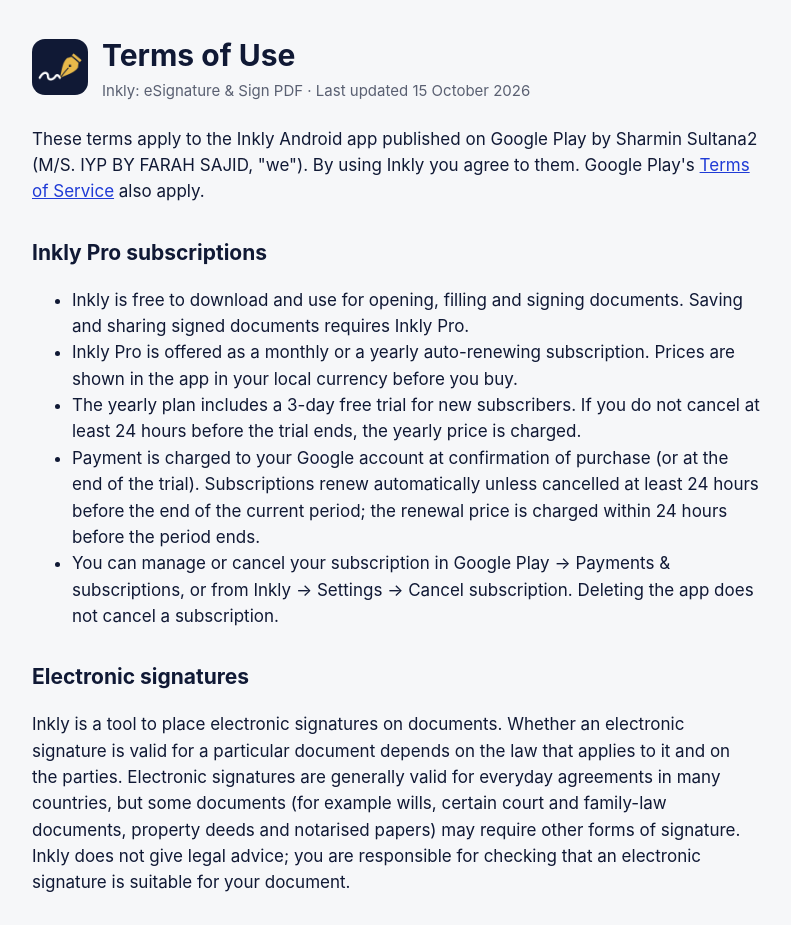
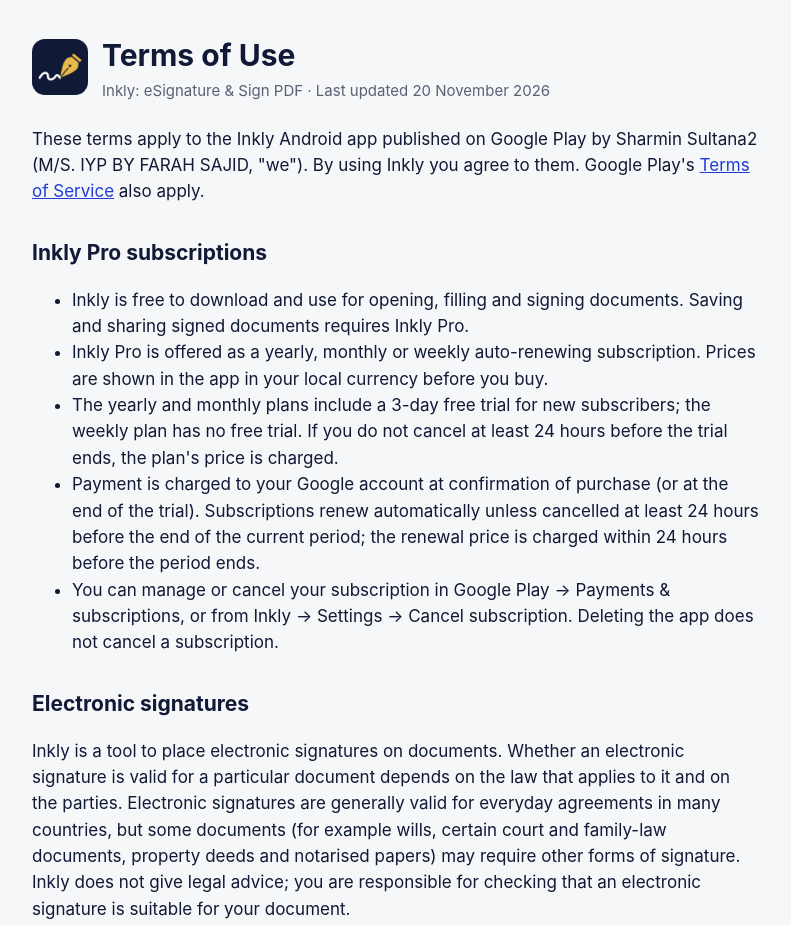
Before and after one commit to coolwithtech/inkly-site, a plain HTML site: page android/terms.html in a window 1280 px wide. Shown: the top 925 px of the page, without its empty margins (244-1035 px from the left). Drawn offline with Linux system fonts and the light colour scheme.

Commit message:
Plans from 2026-11-20: yearly and monthly with 3-day free trials, weekly without a trial
Co-Authored-By: Claude Opus 5.5 <noreply@anthropic.com>

```diff
--- a/android/terms.html
+++ b/android/terms.html
@@ -10,15 +10,15 @@
 </head>
 <body>
 <main>
-  <header><img src="icon.png" alt=""><div><h1>Terms of Use</h1><div class="muted">Inkly: eSignature &amp; Sign PDF · Last updated 15 October 2026</div></div></header>
+  <header><img src="icon.png" alt=""><div><h1>Terms of Use</h1><div class="muted">Inkly: eSignature &amp; Sign PDF · Last updated 20 November 2026</div></div></header>
 
   <p>These terms apply to the Inkly Android app published on Google Play by Sharmin Sultana2 (M/S. IYP BY FARAH SAJID, "we"). By using Inkly you agree to them. Google Play's <a href="https://play.google/play-terms/">Terms of Service</a> also apply.</p>
 
   <h2>Inkly Pro subscriptions</h2>
   <ul>
     <li>Inkly is free to download and use for opening, filling and signing documents. Saving and sharing signed documents requires Inkly Pro.</li>
-    <li>Inkly Pro is offered as a monthly or a yearly auto-renewing subscription. Prices are shown in the app in your local currency before you buy.</li>
-    <li>The yearly plan includes a 3-day free trial for new subscribers. If you do not cancel at least 24 hours before the trial ends, the yearly price is charged.</li>
+    <li>Inkly Pro is offered as a yearly, monthly or weekly auto-renewing subscription. Prices are shown in the app in your local currency before you buy.</li>
+    <li>The yearly and monthly plans include a 3-day free trial for new subscribers; the weekly plan has no free trial. If you do not cancel at least 24 hours before the trial ends, the plan's price is charged.</li>
     <li>Payment is charged to your Google account at confirmation of purchase (or at the end of the trial). Subscriptions renew automatically unless cancelled at least 24 hours before the end of the current period; the renewal price is charged within 24 hours before the period ends.</li>
     <li>You can manage or cancel your subscription in Google Play → Payments &amp; subscriptions, or from Inkly → Settings → Cancel subscription. Deleting the app does not cancel a subscription.</li>
   </ul>
```
Also changed, not shown: android/index.html (+1 -1 lines), index.html (+1 -1 lines), terms.html (+3 -3 lines).
